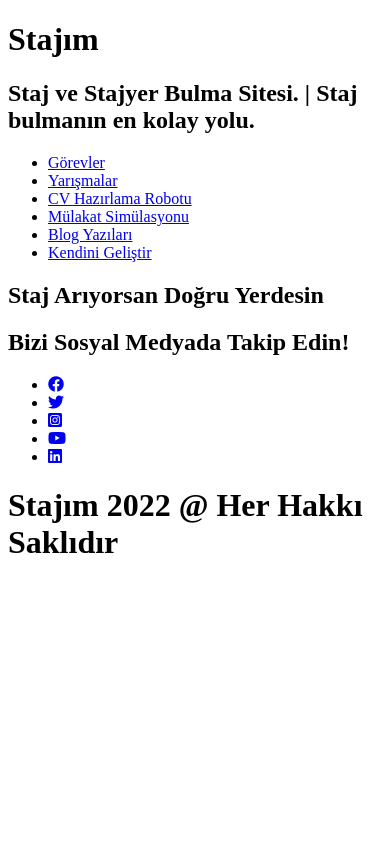
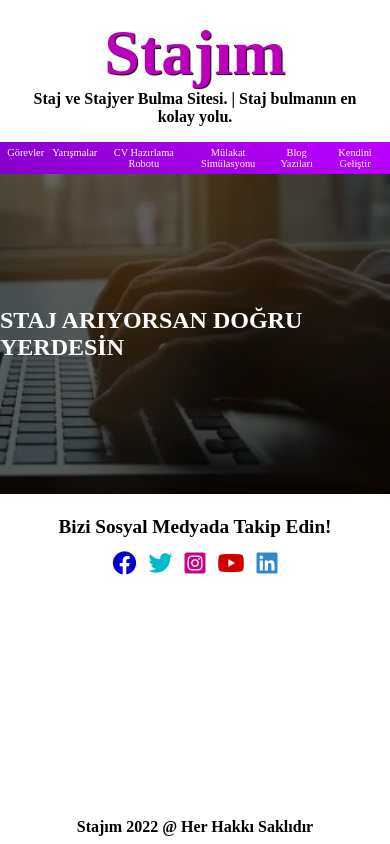
Before and after one commit to Erkut-Kaya/myInternship, a plain HTML site: page index.html in a window 390 px wide. Drawn offline with Linux system fonts and the light colour scheme; a script that the page names is missing.

Commit message:
Add files via upload

```diff
--- a/index.html
+++ b/index.html
@@ -5,9 +5,182 @@
     <meta http-equiv="X-UA-Compatible" content="IE=edge">
     <meta name="viewport" content="width=device-width, initial-scale=1.0">
     <title>Document</title>
-    <link rel="stylesheet" href="style.css">
     <link rel="stylesheet" href="https://cdnjs.cloudflare.com/ajax/libs/font-awesome/6.0.0/css/all.min.css" integrity="sha512-9usAa10IRO0HhonpyAIVpjrylPvoDwiPUiKdWk5t3PyolY1cOd4DSE0Ga+ri4AuTroPR5aQvXU9xC6qOPnzFeg==" crossorigin="anonymous" referrerpolicy="no-referrer" />
 </head>
+<style>
+    * {
+    border: 0;
+    padding: 0;
+    margin: 0;
+}
+
+/* Header */
+
+header {
+    text-align: center;
+    margin: 1rem;
+}
+header h1 {
+    color: #b0b;
+    font-size: 4rem;
+    text-shadow: 1px 1px 1px #000;
+}
+header h2 {
+    font-size: 1rem;
+}
+/* End of Header */
+/* Navbar */
+
+nav ul {
+    display: flex;
+    text-align: center;
+    background-image: linear-gradient(45deg,#80c, #b0f);
+    font-size: 1.5rem;
+    list-style: none;
+    justify-content: center;
+}
+nav ul li {
+    display: inline;
+    padding: 1rem 0;
+    margin: 0 2rem;
+}
+nav ul li a {
+    text-decoration: none;
+    color: #fff;
+}
+nav ul li:hover {
+    background-color: #b0f;
+    transition-property: background-color;
+    transition-duration: 300ms;
+    cursor: pointer;
+}
+/* End of Navbar */
+/* Section1 */
+
+#section1 {
+    display: flex;
+    justify-content: center;
+    align-items: center;
+    height: 20rem;
+    width: 100%;
+    --image: url(/Pictures/bakcground.jpg);
+            background: linear-gradient(rgb(0 0 0 / 60%)0 0 ),
+            var(--image)
+            no-repeat center/cover;
+}
+#section1 h1 {
+    font-size: 3rem;
+    color: #fff;
+    text-transform: uppercase;
+}
+/* End of Section1 */
+/* Section2 */
+#section2 {
+    height: 8rem;
+    padding: 1rem;
+    text-align: center;
+}
+#section2 div, ul {
+    padding:  0.5rem;
+}
+#section2 ul li {
+    font-size: 2rem;
+    margin: 0 0.5rem;
+}
+#section2 ul li .fa-facebook {color: #00c;}
+#section2 ul li .fa-twitter {color: #0bc;}
+#section2 ul li .fa-instagram-square {color: #c08;}
+#section2 ul li .fa-youtube {color: #c00;}
+#section2 ul li .fa-linkedin {color: #38c;}
+
+#section2 ul li .fa-facebook:hover {filter:contrast(2);}
+#section2 ul li .fa-twitter:hover {filter:contrast(2);}
+#section2 ul li .fa-instagram-square:hover {filter:contrast(2);}
+#section2 ul li .fa-youtube:hover {filter:contrast(2);}
+#section2 ul li .fa-linkedin:hover {filter:contrast(2);}
+
+#section2 ul {
+    list-style: none;
+}
+#section2 ul li {
+    display: inline;
+}
+/* End of Section2 */
+/* footer */
+
+footer {
+    position: fixed;
+    left: 0;
+    bottom: 0;
+    width: 100%;
+    background-color: #fff;
+    text-align: center;
+    justify-content: center;
+}
+footer h1 {
+    font-size: 1rem;
+    margin-bottom: 0.5rem;
+}
+/* End of Footer */
+
+/* Responsive */
+@media only screen and (max-width: 1400px) {
+    nav ul {
+        font-size: 1.2rem;
+    }
+    nav ul li {
+        padding: 0.5rem 0;
+        margin: 0 1rem;
+    }
+}
+
+@media only screen and (max-width: 1000px) {
+    nav ul {
+        font-size: 1rem;
+    }
+    nav ul li {
+        padding: 0.5rem 0;
+        margin: 0 1rem;
+    }
+    #section1 h1 {
+        font-size: 2rem;
+    }
+}
+
+@media only screen and (max-width: 850px) {
+    nav ul {
+        font-size: 0.8rem;
+    }
+    nav ul li {
+        padding: 0.2rem 0;
+        margin: 0 0.5rem;
+    }
+}
+@media only screen and (max-width: 620px) {
+    nav ul {
+        font-size: 0.65rem;
+    }
+    nav ul li {
+        padding: 0.1rem 0;
+        margin: 0 0.25rem;
+    }
+
+    #section1 h1 {
+        font-size: 1.5rem;
+    }
+    #section2 h1 {
+        font-size: 1.2rem;
+        padding: 0.2rem;
+    }
+    #section2 div, ul {
+        padding:  0.2rem;
+    }
+    #section2 ul li {
+        font-size: 1.5rem;
+        margin: 0 0.25rem;
+    }
+}
+</style>
 <body>
     <!-- Header -->
     <header>
```
